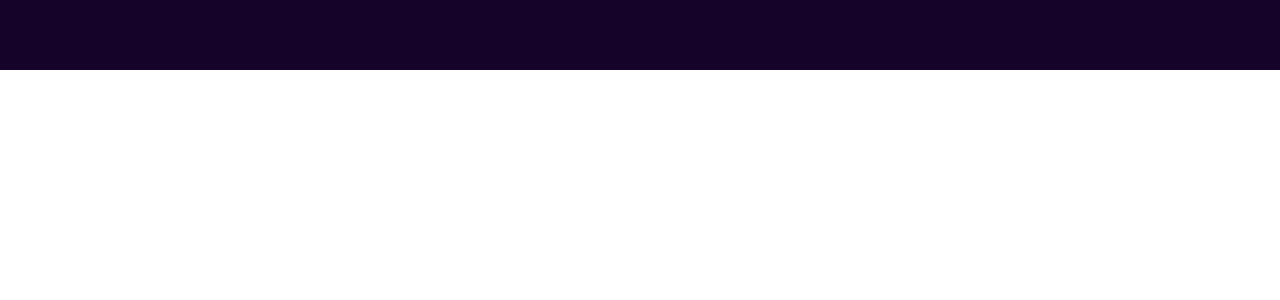
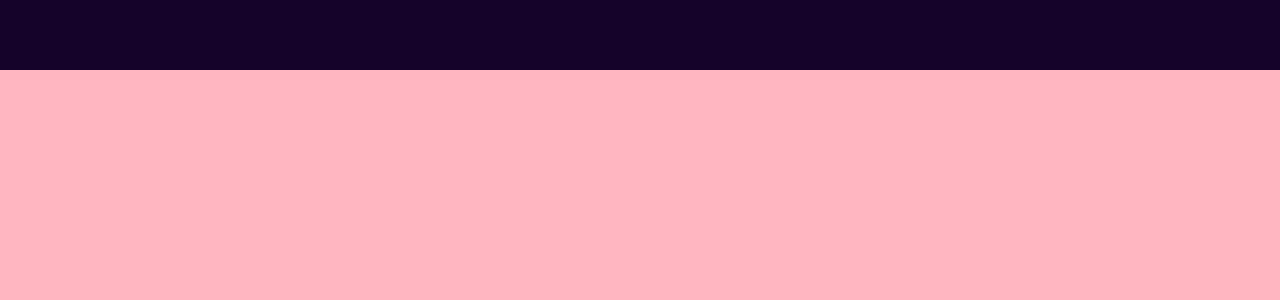
Before and after one commit to jerrytc7/Personal-Portfolio, a React (Create React App) app: page / in a window 1280 px wide. Shown: the top 300 px of the page. Built offline with nearby package versions, Linux system fonts and the light colour scheme.

Commit message:
adding scroll snap css

```diff
--- a/public/index.html
+++ b/public/index.html
@@ -10,6 +10,7 @@
       *{
         font-family: 'Roboto', sans-serif;
         margin: 0%;
+        overflow-x: hidden;
       }
     </style>
   </head>
--- a/src/App.jsx
+++ b/src/App.jsx
@@ -4,6 +4,7 @@
 import Works from "./components/works/Works"
 import Testimonials from "./components/testimonials/Testimonials"
 import Contact from "./components/contact/Contact"
+import "./app.scss"
 
 function App() {
   return (
--- /dev/null
+++ b/src/app.scss
@@ -0,0 +1,19 @@
+.app{
+    height: 100vh;
+
+    .sections{
+        width: 100%;
+        height: calc(100vh - 70px);
+        background-color: lightsalmon;
+        position: relative;
+        top: 70px;
+        scroll-snap-type: y mandatory;
+
+        > *{
+            width: 100vw;
+            height: calc(100vh - 70px);
+            scroll-snap-align: start;
+        }
+    }
+
+}
--- a/src/components/intro/Intro.jsx
+++ b/src/components/intro/Intro.jsx
@@ -3,7 +3,6 @@
 export default function Intro() {
   return (
   <div className="intro">
-
   </div>
   )
 }
--- a/src/components/portfolio/Portfolio.jsx
+++ b/src/components/portfolio/Portfolio.jsx
@@ -3,7 +3,6 @@
 export default function Portfolio() {
   return (
   <div className="portfolio">
-
   </div>
   )
 }
--- a/src/components/topbar/topbar.scss
+++ b/src/components/topbar/topbar.scss
@@ -2,4 +2,7 @@
     width: 100%;
     height: 70px;
     background-color: #15032a;
+    position: fixed;
+    top: 0;
+    z-index: 2;
 }
```
